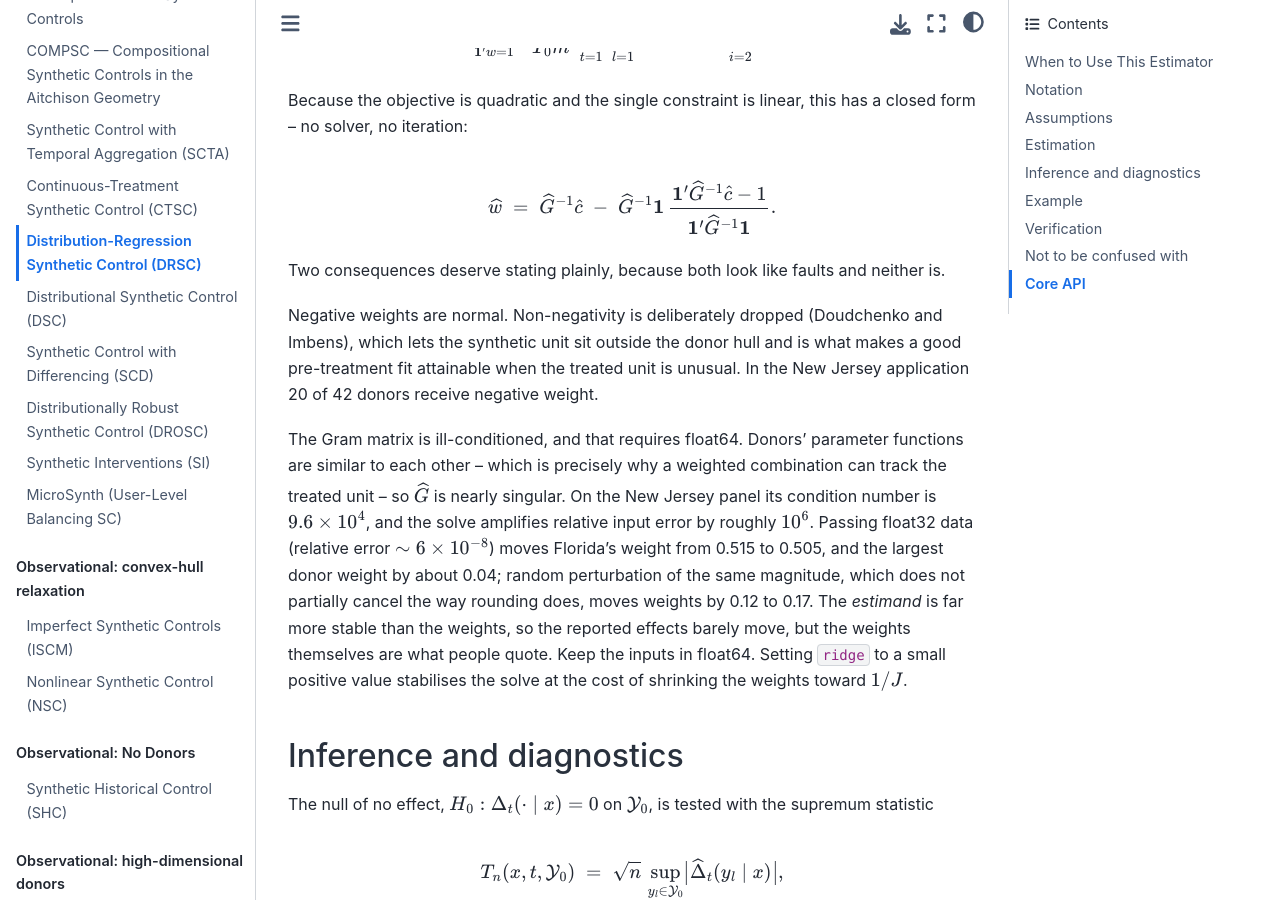
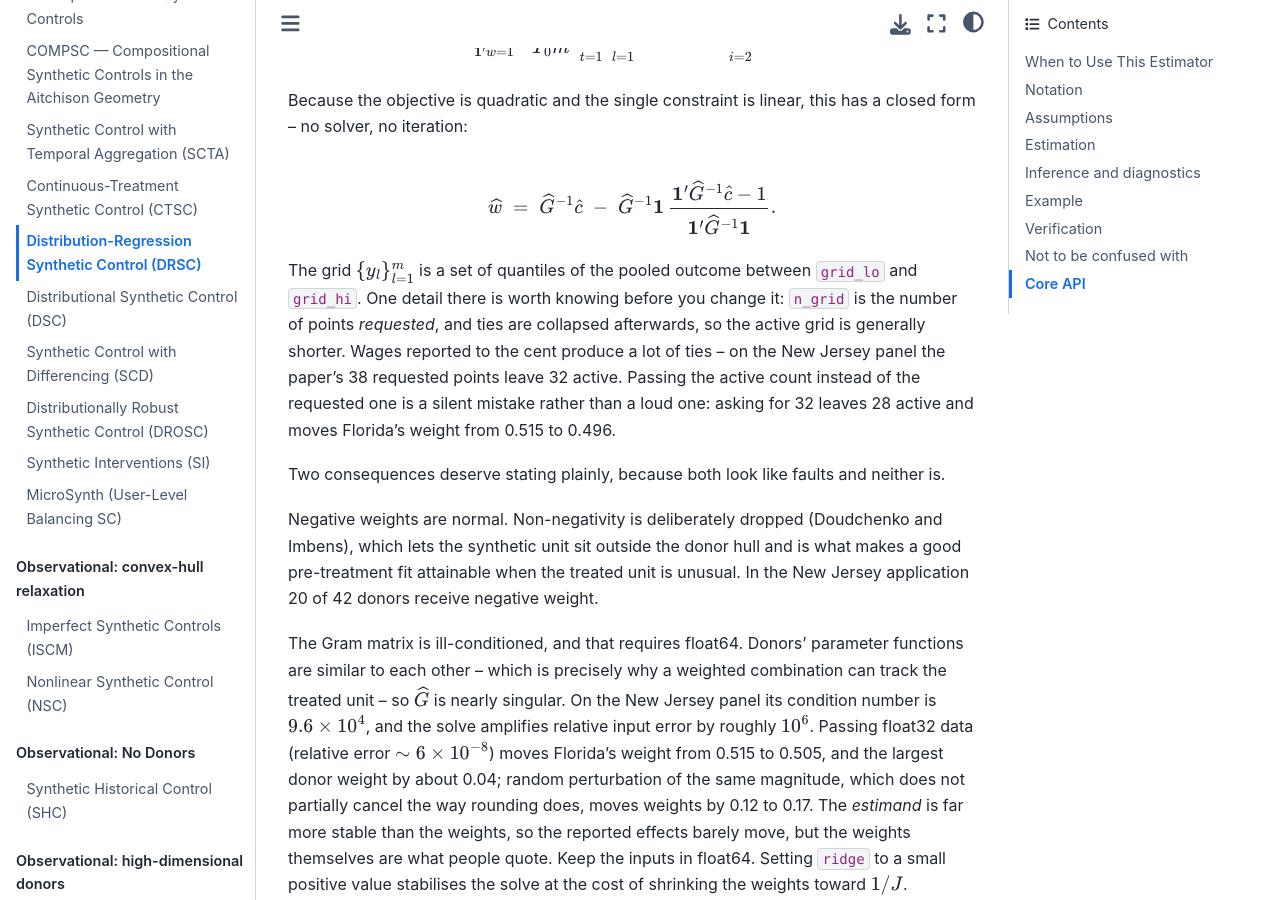
Before and after one commit to jgreathouse9/mlsynth, a Sphinx documentation site: the page built from docs/drsc.rst, in a window 1280 px wide and 900 px high, scrolled down 2631 px. Built offline with Sphinx 7.4.7 and the Sphinx Book theme 1.1.4, drawn with Linux system fonts in a browser that asks for light colours.

Commit message:
Fix DRSC's n_grid default: 38 requested points, not 32 active ones
The author's build_grid() asks for 38 quantile points between the 10th and
90th percentile and collapses ties, leaving 32 active on the New Jersey panel.
The config defaulted to 32 -- the active count -- so a caller using defaults
requested 32 and got 28 active, moving Florida's weight from 0.515 to 0.496
(60x the tolerance the weights otherwise reproduce at) and f_hat by up to
0.23e-3.

The benchmark case already passed n_grid=38 and was unaffected; the three
replication tests did not, and only started failing once the reference data
landed on main. They now pass it explicitly rather than leaning on a default,
and two new tests pin the default and the 38 -> 32 collapse.

```diff
--- a/docs/drsc.rst
+++ b/docs/drsc.rst
@@ -131,6 +131,15 @@ a closed form -- no solver, no iteration:
    \frac{\mathbf{1}'\widehat G^{-1}\widehat c - 1}
         {\mathbf{1}'\widehat G^{-1}\mathbf{1}} .
 
+The grid :math:`\{y_l\}_{l=1}^{m}` is a set of quantiles of the pooled outcome
+between ``grid_lo`` and ``grid_hi``. One detail there is worth knowing before
+you change it: ``n_grid`` is the number of points *requested*, and ties are
+collapsed afterwards, so the active grid is generally shorter. Wages reported
+to the cent produce a lot of ties -- on the New Jersey panel the paper's 38
+requested points leave 32 active. Passing the active count instead of the
+requested one is a silent mistake rather than a loud one: asking for 32 leaves
+28 active and moves Florida's weight from 0.515 to 0.496.
+
 Two consequences deserve stating plainly, because both look like faults and
 neither is.
 
```
Also changed, not shown: 2 other files.
